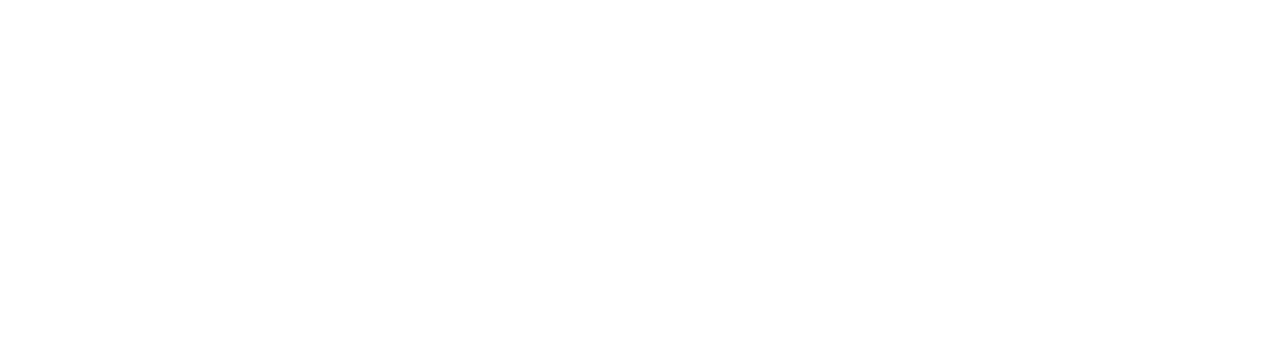
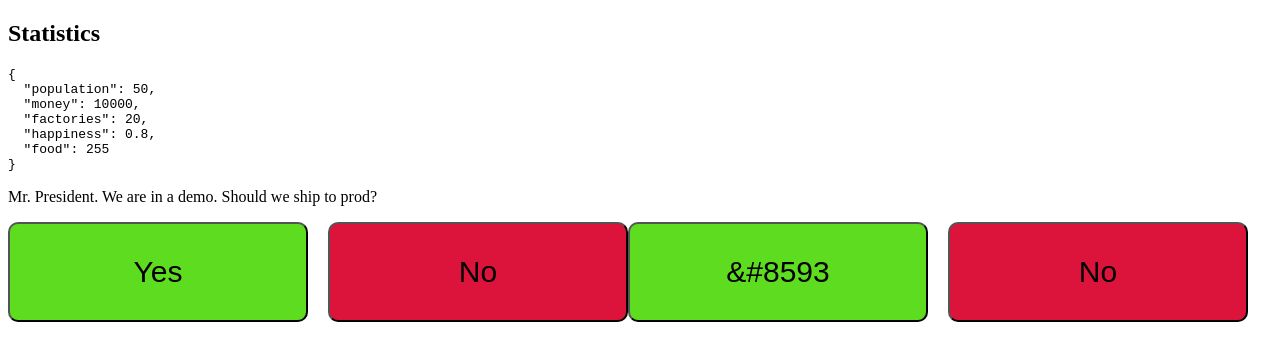
Before and after one commit to DYGTH/DYHTG-2026, a React (Vite) app: page /GamePage in a window 1280 px wide. Before the commit this address had no page. Shown: the top 360 px of the page. Built offline with nearby package versions, Linux system fonts and the light colour scheme.

Commit message:
Updated button and changing between page

```diff
--- a/src/App.jsx
+++ b/src/App.jsx
@@ -12,14 +12,17 @@ function App() {
 
   return (
     <ErrorBoundary>
+
     <Router>
       <Routes>
-          <Route exact path="/" element={<MainMenu />} />
-          <Route path="/game" element={<GamePage />} />
+          <Route path="/" element={<MainMenu />} />
+            <Route path="/GamePage" element={<GamePage />} />
       </Routes>
     </Router>
+
     </ErrorBoundary>
+
   )
 }
 
-export default App
+export default App;
--- a/src/components/BinaryButtons.jsx
+++ b/src/components/BinaryButtons.jsx
@@ -28,7 +28,43 @@ export function NoButton() {
         }}> No </button>)
 }
 
-export function YesButton() {
+export function YesButton({onClick}) {
+    //const [ clicked, setClicked] =useState(false);
+
+    //function handleClick(){
+    //    setClicked(true);
+    //    setTimeout(() => {
+    //        setClicked(false)
+    // }, 1000);
+
+    //}
+    return (<button
+        onClick = {onClick}
+        style =  {{
+        width: "300px",
+        height: "100px",
+        background: "#5EDC1F",
+        // clicked? "#3D9910"
+        borderRadius: "10px",
+        fontSize: "30px",
+        // alignment
+        alignself: "center",
+        marginRight: "20px",
+
+     }}> Yes </button>)
+
+}
+
+//
+export function UpArrowButton() {
+    return (<button></button>)
+}
+
+export function DownArrowButton() {
+    return (<button></button>)
+}
+
+export function LeftArrowButton() {
     const [ clicked, setClicked] =useState(false);
 
     function handleClick(){
@@ -50,31 +86,35 @@ export function YesButton() {
         alignself: "center",
         marginRight: "20px",
 
-     }}> Yes </button>)
-
+     }}> &#8593 </button>)
 }
 
-//
-export function UpArrowButton() {
-    return (<button></button>)
-}
 
-export function DownArrowButton() {
-    return (<button></button>)
-}
-
-export function LeftArrowButton() {
-    return (<button class="width: 0;
-	height: 0;
-	border-top: 25px solid transparent;
-	border-right: 50px solid #555;
-	border-bottom: 25px solid transparent;"></button>)
-}
 
 export function RightArrowButton() {
-    return (<button class="width: 0;
-	height: 0;
-	border-top: 25px solid transparent;
-	border-left: 50px solid #555;
-	border-bottom: 25px solid transparent;"></button>)
-}
+    const [ clicked, setClicked] =useState(false);
+
+    function handleClick(){
+        setClicked(true);
+        setTimeout(() => {
+            setClicked(false)
+     }, 1000);
+
+    }
+        return (<button
+        // onClick = { () => setClicked(true)}
+        onClick = {handleClick}
+        style =  {{
+        width: "300px",
+        height: "100px ",
+        background: clicked ? "#A51020" :"#DC143C ",
+        borderRadius: "10px",
+        fontSize: "30px",
+        // alignments
+        alignself: "center",
+        marginLeftt: "20px",
+        //placeItems: " center",
+        // justifyContent: "center",
+        // alighItems: "center",
+        }}> No </button>)
+    }
--- a/src/pages/GamePage.jsx
+++ b/src/pages/GamePage.jsx
@@ -1,5 +1,5 @@
 import { LeftArrowButton, YesButton } from "../components/BinaryButtons";
-import { NoButton } from "../components/BinaryButtons";
+import { RightArrowButton, NoButton } from "../components/BinaryButtons";
 import { SpeechBubble } from "../components/SpeechBubble";
 import { Statistics } from "../components/Statistics";
 
@@ -12,6 +12,7 @@ export default function GamePage() {
             <YesButton/>
             <NoButton/>
             <LeftArrowButton/>
+            <RightArrowButton/>
         </div>
     )
 
--- a/src/pages/MainMenu.jsx
+++ b/src/pages/MainMenu.jsx
@@ -1,9 +1,16 @@
 import { YesButton } from "../components/BinaryButtons"
 import { NoButton } from "../components/BinaryButtons"
+import { useNavigate } from "react-router-dom" ;
 
 
 
 export default function MainMenu() {
+    const nav = useNavigate()
+
+    const navigate = () => {
+        nav("/GamePage")
+
+    }
     return (
 
         <div style = {{
@@ -27,7 +34,7 @@ export default function MainMenu() {
 
             }}>
 
-            <YesButton/>
+            <YesButton onClick = {navigate}/>
             <NoButton/>
             </div>
         </div>
--- a/vite.config.js
+++ b/vite.config.js
@@ -3,5 +3,8 @@ import { defineConfig } from 'vite'
 
 // https://vite.dev/config/
 export default defineConfig({
-  plugins: [react(),taildwindcss()],
+  plugins: [react()],
 })
+
+
+// tailwindcss()
```
Also changed, not shown: package.json (+6 -1 lines), 1 other file (tests, documents, lock files or other folders).
